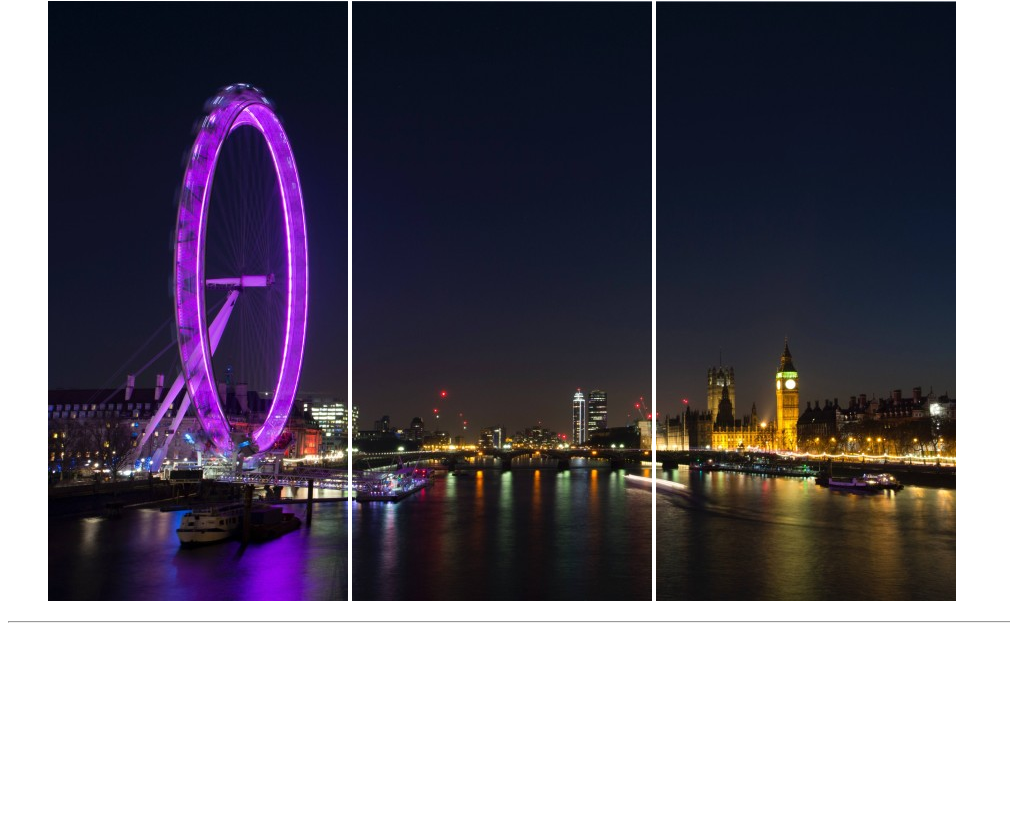
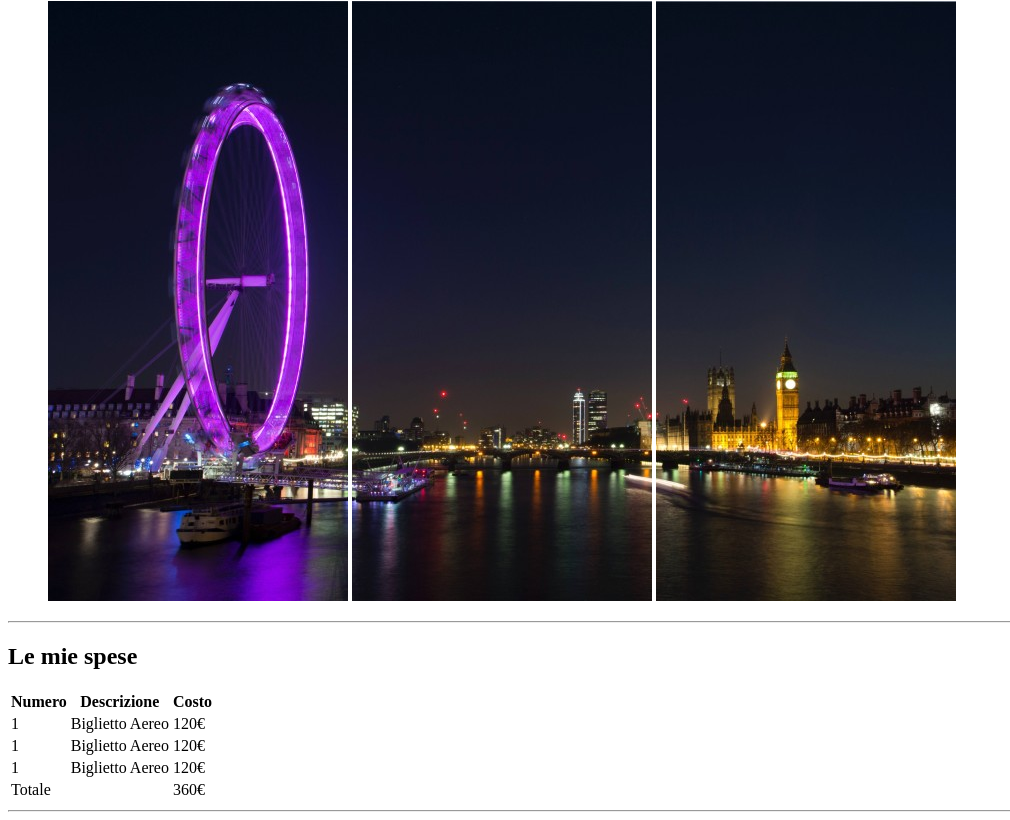
Before and after one commit to vanessabusato9/html-london-trip, a plain HTML site: page index.html in a window 1280 px wide. Shown: the part 79-899 px from the top of the page, without its empty margins (0-1010 px from the left). Before the commit the page ends 800 px from the top, so only its background shows below. Drawn offline with Linux system fonts and the light colour scheme.

Commit message:
inserita tabella

```diff
--- a/index.html
+++ b/index.html
@@ -18,6 +18,45 @@
 
     <hr>
 
+    <!--Contenuto principale-->
+    <main>
+        <section>
+            <h2>Le mie spese</h2>
+            <table>
+                <thead>
+                    <tr>
+                        <th>Numero</th>
+                        <th>Descrizione</th>
+                        <th>Costo</th>
+                    </tr>
+                </thead>
+                <tbody>
+                    <tr>
+                        <td>1</td>
+                        <td>Biglietto Aereo</td>
+                        <td>120&euro;</td>
+                    </tr>
+                    <tr>
+                        <td>1</td>
+                        <td>Biglietto Aereo</td>
+                        <td>120&euro;</td>
+                    </tr>
+                    <tr>
+                        <td>1</td>
+                        <td>Biglietto Aereo</td>
+                        <td>120&euro;</td>
+                    </tr>
+                </tbody>
+                <tfoot>
+                    <tr>
+                        <td colspan="2">Totale</td>
+                        <td>360&euro;</td>
+                    </tr>
+                </tfoot>
+            </table>
+        </section>
 
+        <hr>
+    </main>
 </body>
 </html>
```
